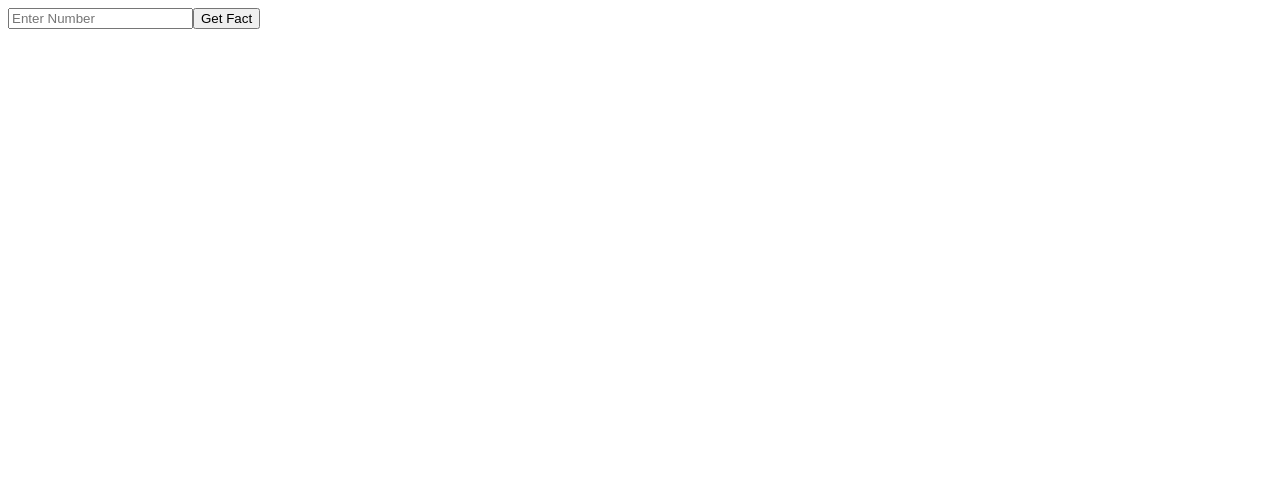
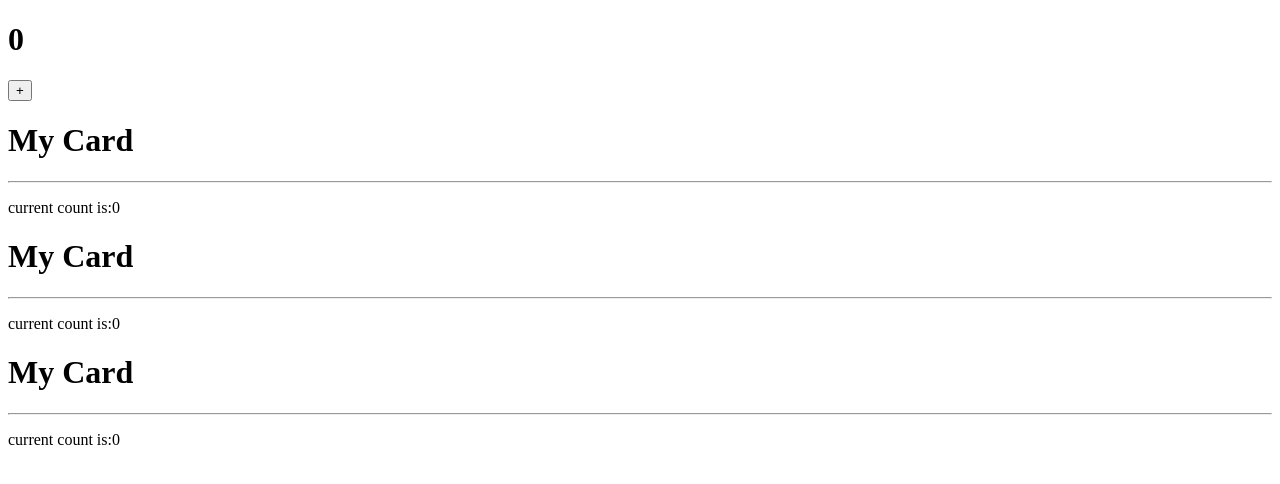
Before and after one commit to Basilraju-10/react-learn, a React (Vite) app: page / in a window 1280 px wide. Shown: the top 484 px of the page. Built offline with nearby package versions, Linux system fonts and the light colour scheme.

Commit message:
feat: state management done

```diff
--- a/src/App.jsx
+++ b/src/App.jsx
@@ -1,28 +1,16 @@
-import { useRef, useState } from "react";
 import Card from "./components/Card"
-
+import Counter from "./components/Counter";
+import CountContext from "./context/CountContext";
+import CountProvider from "./providers/CountProvider";
 
  export default function App() {
-  const numberRef = useRef();
-  const [fact,setFact] = useState();
-  const [loading,setLoading] = useState(false);
 
-  const getFact = async() => {
-    setLoading(true)
-    const number = numberRef.current.value
-const response = await fetch('https://catfact.ninja/fact')
-    const text = await response.text()
-    setLoading(false)
-    setFact(text)
-  }
-  if(loading){
-    return <div>Loading...</div>
-  }
   return (
     <div>
-      <input ref={numberRef} type="number" placeholder="Enter Number"/>
-      <button onClick={getFact}>Get Fact</button>
-      <p>{fact}</p>
+      <Counter />
+      <Card />
+      <Card />
+      <Card />
     </div>
   )
 }
--- a/src/components/Card.jsx
+++ b/src/components/Card.jsx
@@ -1,7 +1,13 @@
-import { card } from "./Card.module.css";
-export default function Card(props){
-  return<div className={card}>
-    <h1>{props.title}</h1>
-    <p>{props.content}</p>
-  </div>
+
+import useCount from "../hooks/useCount"
+
+export default function card() {
+  const {count}= useCount();
+  return(
+    <div>
+      <h1>My Card</h1>
+      <hr />
+      <p>current count is:{count} </p>
+    </div>
+  )
 }
--- /dev/null
+++ b/src/components/Counter.jsx
@@ -0,0 +1,15 @@
+import useCount from "../hooks/useCount";
+
+export default function Counter(){
+     const {count,setCount}= useCount();
+
+    const increment = () =>{
+        setCount(count+1);
+    }
+    return (
+        <div>
+            <h1>{count}</h1>
+            <button onClick={increment}>+</button>
+        </div>
+    )
+}
--- /dev/null
+++ b/src/context/CountContext.js
@@ -0,0 +1,4 @@
+import { createContext } from "react";
+
+const CountContext = createContext();
+export default CountContext;
--- /dev/null
+++ b/src/hooks/useCount.js
@@ -0,0 +1,6 @@
+import { useContext } from "react";   // <-- Missing import
+import CountContext from "../context/CountContext";
+
+export default function useCount() {
+    return useContext(CountContext);
+}
--- a/src/main.jsx
+++ b/src/main.jsx
@@ -1,10 +1,15 @@
 import { StrictMode } from 'react'
 import { createRoot } from 'react-dom/client'
 import App from './App.jsx'
+import CountContext from './context/CountContext.js'
+import CountProvider from './providers/CountProvider.jsx'
 
 
 createRoot(document.getElementById('root')).render(
   <StrictMode>
-    <App />
+       <CountProvider>
+        <App />
+       </CountProvider>
+
   </StrictMode>,
 )
--- /dev/null
+++ b/src/providers/CountProvider.jsx
@@ -0,0 +1,11 @@
+import { useState } from "react";
+import CountContext from "../context/CountContext";
+
+export default function CountProvider({children}){
+    const [count,setCount] = useState(0);
+    return(
+    <CountContext.Provider value={{count,setCount}}>
+        {children}
+    </CountContext.Provider>
+    )
+}
```
